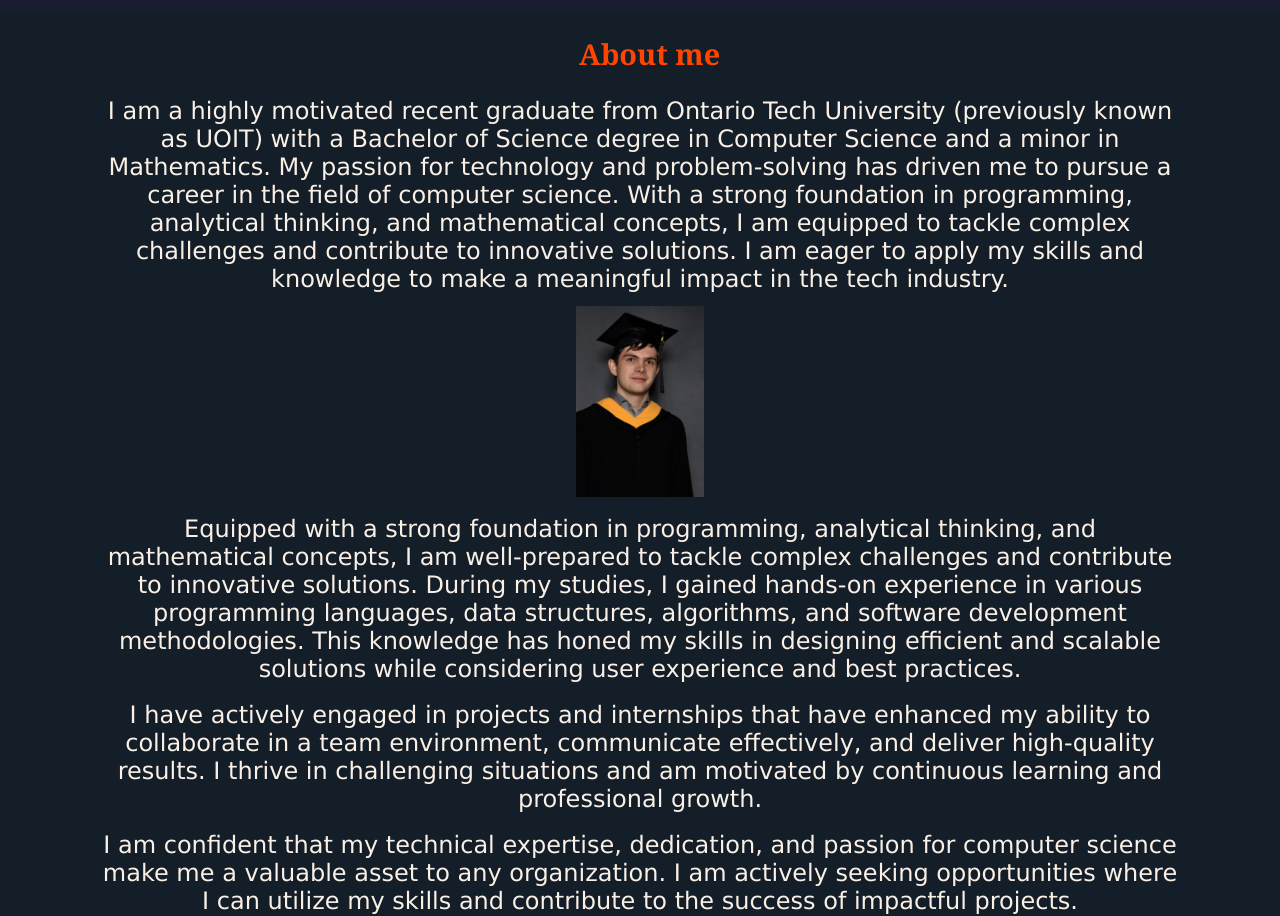
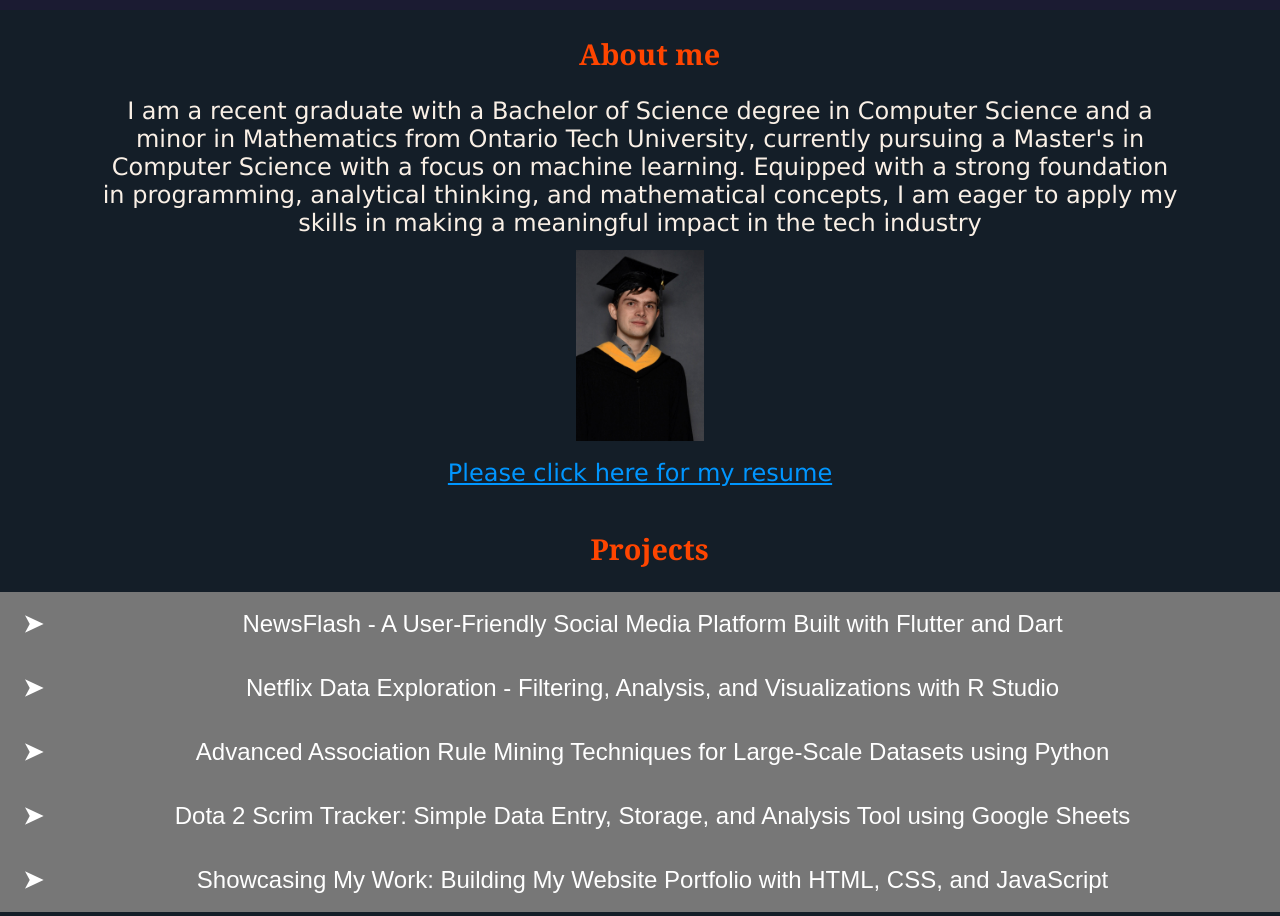
Before and after one commit to andrewromanof/personal-portfolio, a plain HTML site: page index.html in a window 1280 px wide. Shown: the part 54-970 px from the top of the page. Drawn offline with Linux system fonts and the light colour scheme; a web font is replaced by a local one.

Commit message:
Update index.html

```diff
--- a/index.html
+++ b/index.html
@@ -22,12 +22,9 @@
       <section id="About-me">
         <h2 id="About-h2">About me</h2>
         <p>
-          I am a highly motivated recent graduate from Ontario Tech University (previously known as UOIT) with a
-          Bachelor of Science degree in Computer Science and a minor in Mathematics. My passion for technology and
-          problem-solving has driven me to pursue a career in the field of computer science. With a strong foundation
-          in programming, analytical thinking, and mathematical concepts, I am equipped to tackle complex challenges
-          and contribute to innovative solutions. I am eager to apply my skills and knowledge to make a meaningful impact
-          in the tech industry.
+          I am a recent graduate with a Bachelor of Science degree in Computer Science and a minor in Mathematics from Ontario Tech University,
+          currently pursuing a Master's in Computer Science with a focus on machine learning. Equipped with a strong foundation in programming,
+          analytical thinking, and mathematical concepts, I am eager to apply my skills in making a meaningful impact in the tech industry
         </p>
         <img src="images/gradphoto.jpg"></img>
       <!--  <h4 id="h4left"><u>Technical Skills</u></h4>
@@ -54,24 +51,6 @@
           <li id="liright6">Skill 6</li>
         </ul>
         <br /> -->
-        <br />
-        <p>
-          Equipped with a strong foundation in programming, analytical thinking, and mathematical concepts, I am well-prepared
-          to tackle complex challenges and contribute to innovative solutions. During my studies, I gained hands-on experience
-          in various programming languages, data structures, algorithms, and software development methodologies. This knowledge
-          has honed my skills in designing efficient and scalable solutions while considering user experience and best practices.
-        </p>
-        <br />
-        <p>
-          I have actively engaged in projects and internships that have enhanced my ability to collaborate in a team environment,
-          communicate effectively, and deliver high-quality results. I thrive in challenging situations and am motivated by continuous
-          learning and professional growth.
-        </p>
-        <br />
-        <p>
-          I am confident that my technical expertise, dedication, and passion for computer science make me a valuable asset to any organization.
-          I am actively seeking opportunities where I can utilize my skills and contribute to the success of impactful projects.
-        </p>
         <br />
         <p>
           <a href="Andrew_Romanof_Resume.pdf" target="_blank">Please click here for my resume</a>
```
